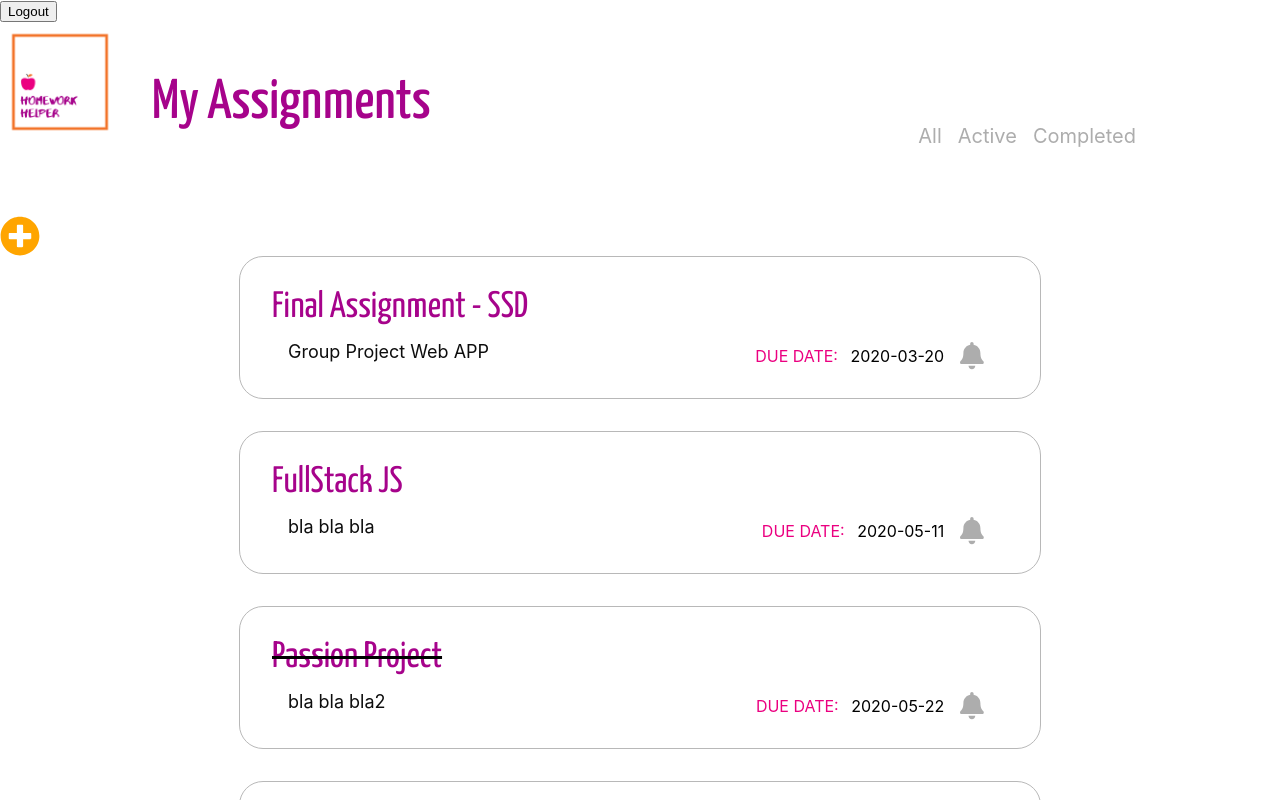
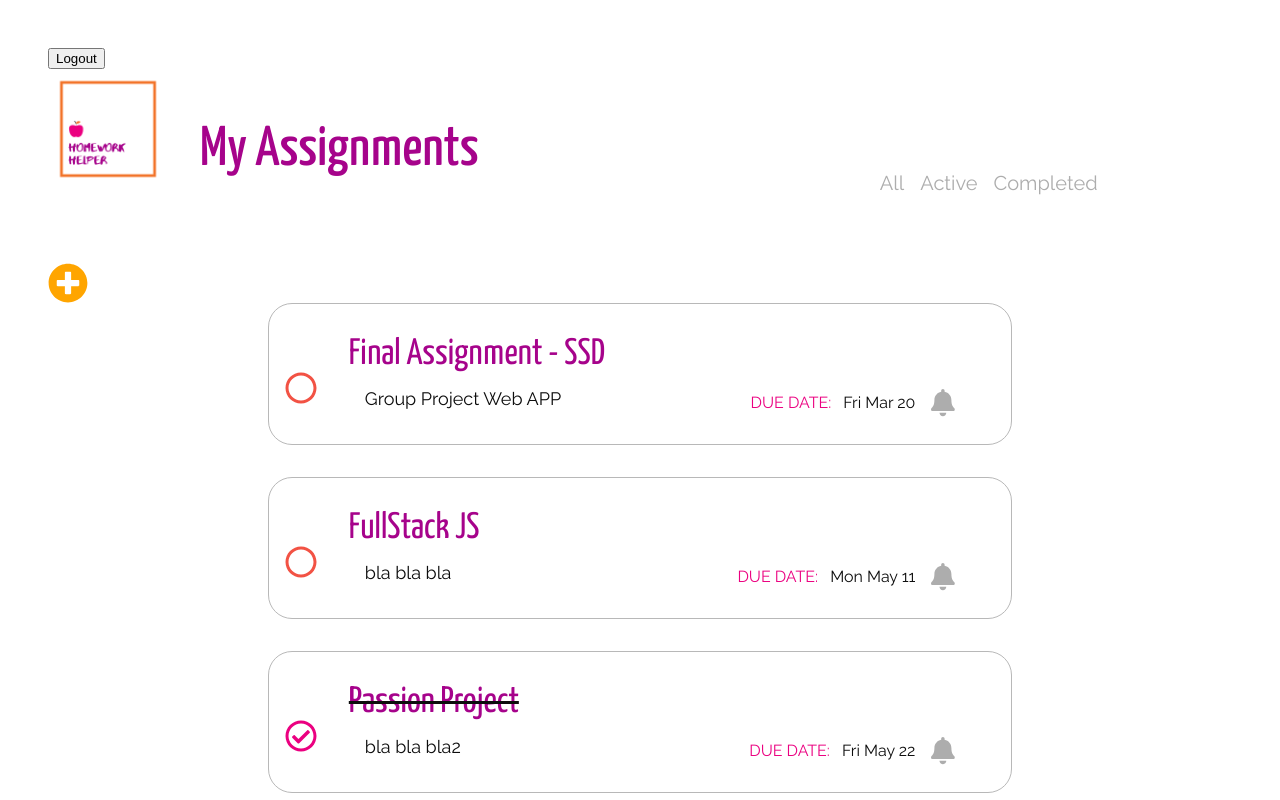
Before and after one commit to denismaltev/AssignmentTracker_Client, a React (Create React App) app in the folder homework-tracker/: page / in a window 1280 px wide. Shown: the top 800 px of the page. Built offline with nearby package versions, Linux system fonts and the light colour scheme; no server answers; sample sign-in values are in the browser's storage.

Commit message:
#31 Added styling to complete assigment *BUG issues onClick method for icon

```diff
--- a/homework-tracker/src/App.css
+++ b/homework-tracker/src/App.css
@@ -1,6 +1,6 @@
 @import url('https://fonts.googleapis.com/css2?family=Raleway&family=Yanone+Kaffeesatz:wght@200;400;500&display=swap');
 
-.App {
+body {
   margin: 0;
   font-family: "raleway", sans-serif;
   color: #0D0D0D;
@@ -112,6 +112,7 @@ h1, h2, h3, h4 {
   padding: 1rem;
   display: flex;
   flex-direction: column;
+  position: relative;
 }
 
 .CardHeading {
@@ -122,7 +123,7 @@ h1, h2, h3, h4 {
 .Card h4 {
   color: #A6038B;
   font-size:2.3rem;
-  margin: 1rem
+  margin: 1rem 0 0 4rem;
 }
 
 .edit {
@@ -137,9 +138,19 @@ h1, h2, h3, h4 {
   margin-right: 2.5rem;
 }
 
+.checkbox {
+  font-size: 2rem;
+  color: #f25244
+}
+
+.checkboxDone {
+  color: #EB0080;
+  font-size: 2rem;
+}
+
 .CardDescription {
   color: #0D0D0D;
-  margin: 0 0 0 2rem;
+  margin: -1rem 0 0 5rem;
   font-size: 1.125rem;
 }
 
@@ -175,16 +186,16 @@ h1, h2, h3, h4 {
 }
 
 @media screen and (max-width: 500px) {
-  .Card h4 {
-    font-size: 1.5rem;
+  .CardHeading h4{
+    font-size: 1.2rem;
   }
 
   .edit {
-    font-size: 1.5rem;
+    font-size: 1.3rem;
   }
 
   .delete {
-    font-size: 2rem;;
+    font-size: 1.8rem;;
   }
 
   .notification {
--- a/homework-tracker/src/components/Assignment.js
+++ b/homework-tracker/src/components/Assignment.js
@@ -2,6 +2,7 @@ import React, { useState, useEffect } from "react";
 import { Button } from "react-bootstrap";
 import { FontAwesomeIcon } from "@fortawesome/react-fontawesome";
 import { faPen, faTimes, faBell } from "@fortawesome/free-solid-svg-icons";
+import { faCircle, faCheckCircle} from '@fortawesome/free-regular-svg-icons'
 import { Link } from "react-router-dom";
 
 export default function Assignment(props) {
@@ -43,16 +44,28 @@ export default function Assignment(props) {
     >
       <div className="CardHeading">
         {props.assignment.isDone ? (
+          <div>
           <strike>
             <h4>
-              <div onClick={isDoneChange}>{props.assignment.title}</div>
+              <div onClick={isDoneChange}>{props.assignment.title}
+            </div>
             </h4>
           </strike>
+          <FontAwesomeIcon
+            icon={faCheckCircle}
+            className="checkboxDone"
+            onClick={isDoneChange}/>
+          </div>
         ) : (
           <div>
             <h4>
-              <div onClick={isDoneChange}>{props.assignment.title}</div>
+              <div onClick={isDoneChange}>{props.assignment.title}
+            </div>
             </h4>
+            <FontAwesomeIcon
+            icon={faCircle}
+            className="checkbox"
+            onClick={isDoneChange}/>
           </div>
         )}
         {isShown && (
@@ -63,7 +76,9 @@ export default function Assignment(props) {
                 state: { assignment: props.assignment }
               }}
             >
-              <FontAwesomeIcon icon={faPen} />
+              <FontAwesomeIcon
+              icon={faPen}
+              className="edit" />
             </Link>
             <FontAwesomeIcon
               className="delete"
--- a/homework-tracker/src/components/MyAssignments.js
+++ b/homework-tracker/src/components/MyAssignments.js
@@ -11,25 +11,25 @@ const fakeDataArray = [
   {
     title: "Final Assignment - SSD",
     description: "Group Project Web APP",
-    date: new Date(2020, 2, 20).toISOString().slice(0, 10),
+    date: new Date(2020, 2, 20).toDateString().slice(0, 10),
     isDone: false
   },
   {
     title: "FullStack JS",
     description: " bla bla bla",
-    date: new Date(2020, 4, 11).toISOString().slice(0, 10),
+    date: new Date(2020, 4, 11).toDateString().slice(0, 10),
     isDone: false
   },
   {
     title: "Passion Project",
     description: "bla bla bla2",
-    date: new Date(2020, 4, 22).toISOString().slice(0, 10),
+    date: new Date(2020, 4, 22).toDateString().slice(0, 10),
     isDone: true
   },
   {
     title: "bla bla Project",
     description: "bla bla bla3",
-    date: new Date(2020, 5, 1).toISOString().slice(0, 10),
+    date: new Date(2020, 5, 1).toDateString().slice(0, 10),
     isDone: true
   }
 ];
@@ -57,7 +57,7 @@ export default function MyAssignments() {
     <div>
       <div className="header">
         <div className="brand">
-          <img src={Logo} />
+          <img src={Logo} alt="Homework Helper Logo" />
           <h1>My Assignments</h1>
         </div>
         <div className="sortLinks">
```
